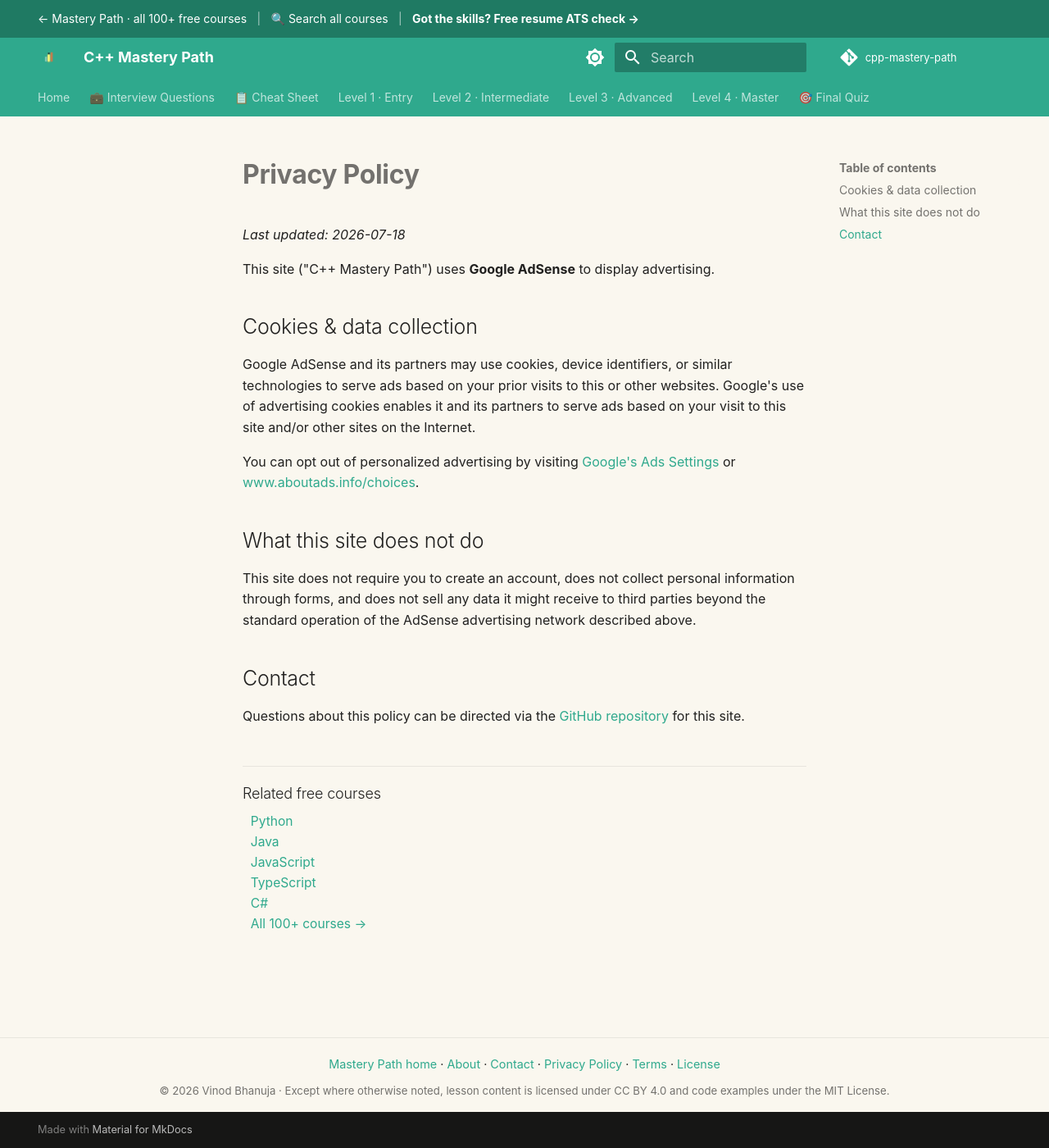
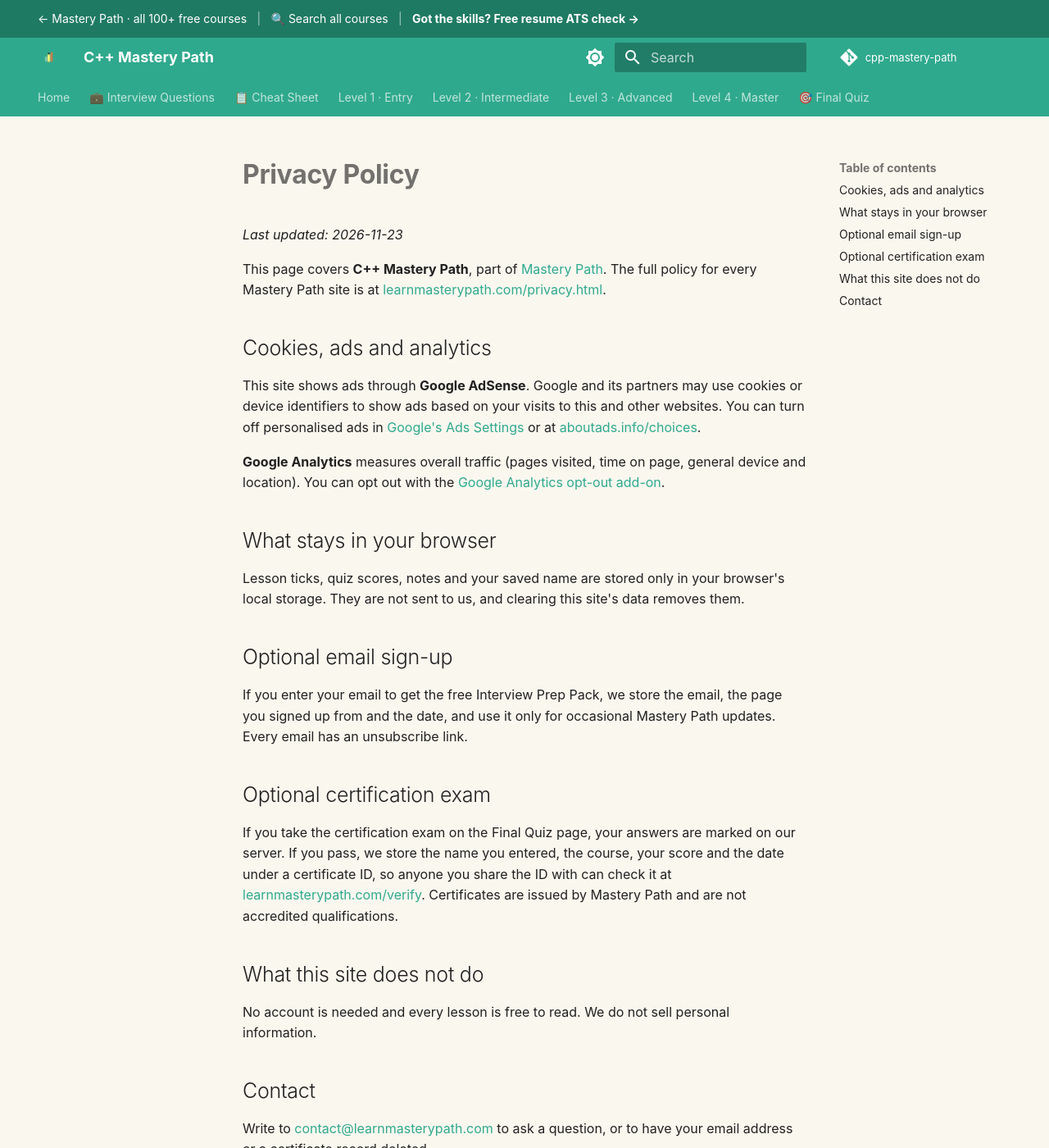
Before and after one commit to SIGILIPELLI/cpp-mastery-path, an MkDocs documentation site: the page built from docs/privacy.md, in a window 1280 px wide and 1400 px high. Shown: the whole window at 82% size. Built offline with MkDocs 1.6.1 and Material for MkDocs 9.7.7, drawn with Linux system fonts in a browser that asks for light colours; comment, search, counter and statistics services are not loaded.

Commit message:
Update privacy page: progress stays in the browser, optional email sign-up and certification exam, link to the full policy
Co-Authored-By: Claude Opus 5.5 <noreply@anthropic.com>

```diff
--- a/docs/privacy.md
+++ b/docs/privacy.md
@@ -1,33 +1,35 @@
 ---
-description: "Privacy policy for the free C++ Mastery Path: how Google Analytics and AdSense cookies are used, what is not collected, and how to opt out."
+description: "Privacy policy for the free C++ Mastery Path: cookies for ads and analytics, what stays in your browser, and the optional email sign-up and certification exam."
 ---
 
 # Privacy Policy
 
-_Last updated: 2026-07-18_
+_Last updated: 2026-11-23_
 
-This site ("C++ Mastery Path") uses **Google AdSense** to display advertising.
+This page covers **C++ Mastery Path**, part of [Mastery Path](https://learnmasterypath.com/). The full policy for every Mastery Path site is at [learnmasterypath.com/privacy.html](https://learnmasterypath.com/privacy.html).
 
-## Cookies & data collection
+## Cookies, ads and analytics
 
-Google AdSense and its partners may use cookies, device identifiers, or similar
-technologies to serve ads based on your prior visits to this or other websites.
-Google's use of advertising cookies enables it and its partners to serve ads
-based on your visit to this site and/or other sites on the Internet.
+This site shows ads through **Google AdSense**. Google and its partners may use cookies or device identifiers to show ads based on your visits to this and other websites. You can turn off personalised ads in [Google's Ads Settings](https://adssettings.google.com/) or at [aboutads.info/choices](https://www.aboutads.info/choices/).
 
-You can opt out of personalized advertising by visiting
-[Google's Ads Settings](https://adssettings.google.com/) or
-[www.aboutads.info/choices](https://www.aboutads.info/choices/).
+**Google Analytics** measures overall traffic (pages visited, time on page, general device and location). You can opt out with the [Google Analytics opt-out add-on](https://tools.google.com/dlpage/gaoptout).
+
+## What stays in your browser
+
+Lesson ticks, quiz scores, notes and your saved name are stored only in your browser's local storage. They are not sent to us, and clearing this site's data removes them.
+
+## Optional email sign-up
+
+If you enter your email to get the free Interview Prep Pack, we store the email, the page you signed up from and the date, and use it only for occasional Mastery Path updates. Every email has an unsubscribe link.
+
+## Optional certification exam
+
+If you take the certification exam on the Final Quiz page, your answers are marked on our server. If you pass, we store the name you entered, the course, your score and the date under a certificate ID, so anyone you share the ID with can check it at [learnmasterypath.com/verify](https://learnmasterypath.com/verify/). Certificates are issued by Mastery Path and are not accredited qualifications.
 
 ## What this site does not do
 
-This site does not require you to create an account, does not collect personal
-information through forms, and does not sell any data it might receive to third
-parties beyond the standard operation of the AdSense advertising network
-described above.
+No account is needed and every lesson is free to read. We do not sell personal information.
 
 ## Contact
 
-Questions about this policy can be directed via the
-[GitHub repository](https://github.com/SIGILIPELLI/cpp-mastery-path) for this
-site.
+Write to [contact@learnmasterypath.com](mailto:contact@learnmasterypath.com) to ask a question, or to have your email address or a certificate record deleted.
```
